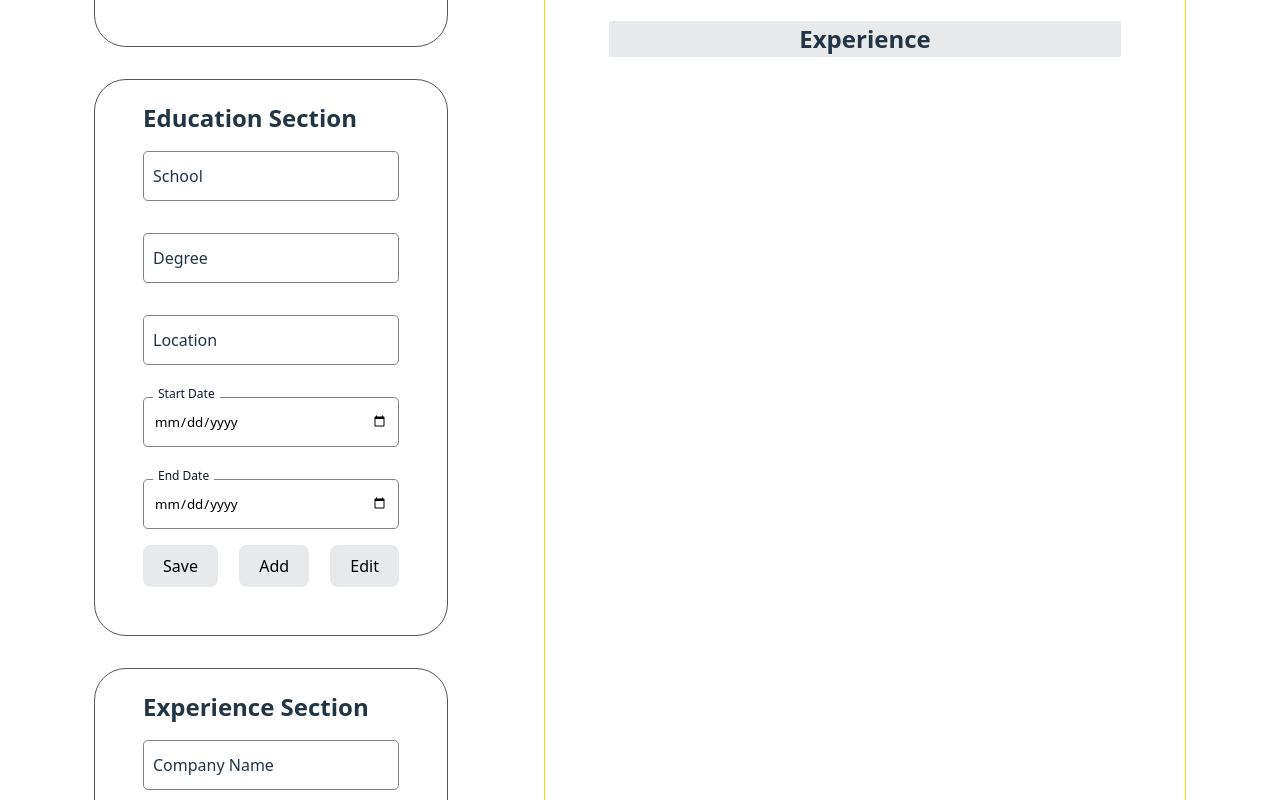
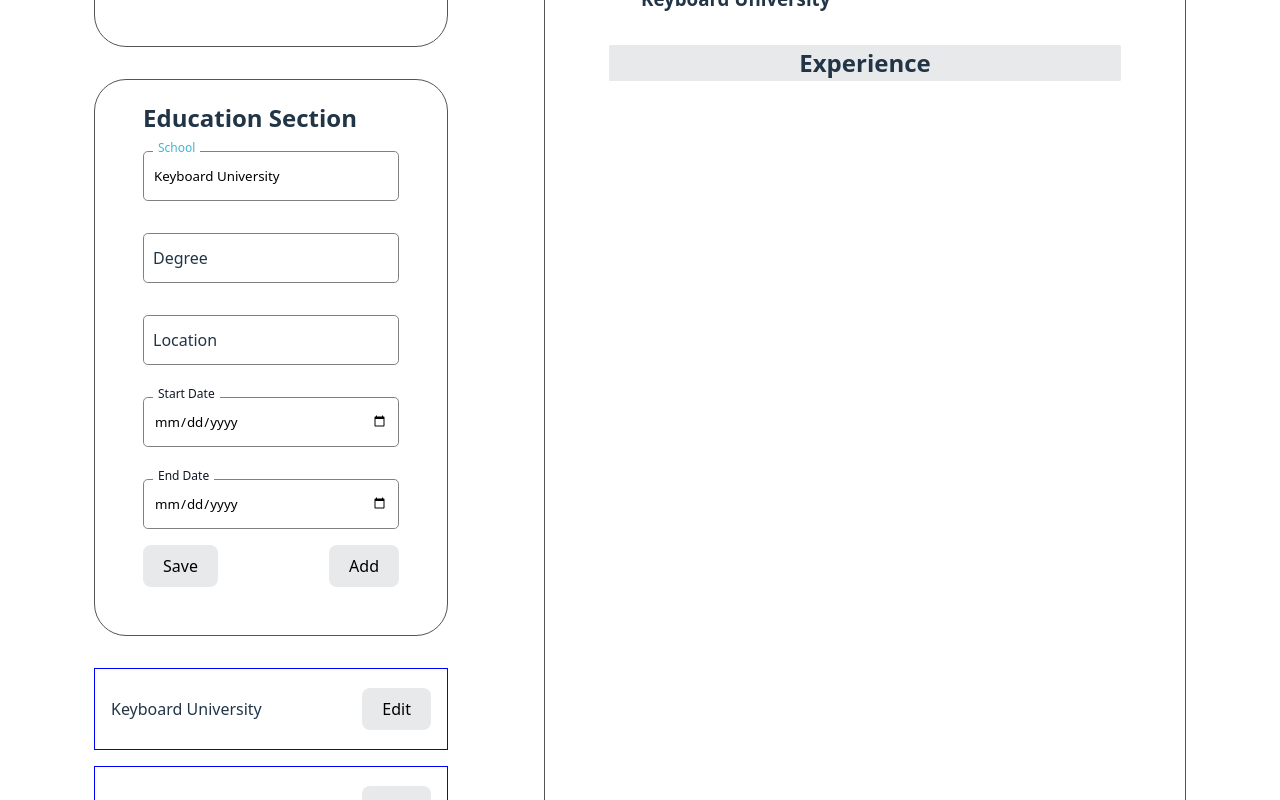
Before and after one commit to JoveFYL/odin_cv_application, a React (Vite) app: page / in a window 1280 px wide. Shown: the part 320-1120 px from the top of the page. Built offline with nearby package versions, Linux system fonts and the light colour scheme.

Commit message:
Allow users to edit education records

```diff
--- a/src/App.tsx
+++ b/src/App.tsx
@@ -29,95 +29,100 @@ function handleEdits<T extends { id: string }>(
     console.log(id, value);
 
     setState(prev => prev.map(item => {
-        // console.log(item.id, id);
-
-        // console.log(item.id === id ? item : "did not find")
-        console.log(item.id == id ? item[field] : "not found");
         return item.id == id ? { ...item, [field]: value } : item
     }));
 }
 
-function addEducation(
-    setState: React.Dispatch<React.SetStateAction<educationInfo[]>>,
-    count: number
+function handleSaveDraft<T extends { id: string }>(
+    e: React.MouseEvent<HTMLButtonElement, MouseEvent>,
+    setState: React.Dispatch<React.SetStateAction<T>>,
+    infos: T[],
+    draftId: string) {
+    e.preventDefault();
+    const draft = infos.find(info => info.id === draftId);
+    if (draft) {
+        setState(draft);
+    } else {
+        console.error("Could not find draft");
+    }
+    console.log(draft!.id);
+}
+
+function handleEditDraft(
+    e: React.MouseEvent<HTMLButtonElement, MouseEvent>,
+    setState: React.Dispatch<React.SetStateAction<string>>
 ) {
-    count++;
-    console.log(count);
+    const id = e.currentTarget.dataset.id;
+    if (id != null) {
+        setState(id);
+        console.log(id);
+    } else {
+        console.error("ID not found for editing draft.");
+    }
+}
 
-    setState(prev => [
-        ...prev,
-        {
+function createEmptyEducation(): educationInfo {
+    return {
         id: crypto.randomUUID(),
-            school: '',
+        school: 'Keyboard University',
         degree: '',
         location: '',
         startDate: '',
         endDate: ''
-        }
-    ])
+    };
 }
 
-function addExperience(
-    setState: React.Dispatch<React.SetStateAction<experienceInfo[]>>,
-    count: number
-) {
-    count++;
-
-    setState(prev => [
-        ...prev,
-        {
+function createEmptyExperience(): experienceInfo {
+    return {
         id: crypto.randomUUID(),
         companyName: '',
         position: '',
         startDate: '',
         endDate: '',
         jobDescription: ''
-        }
-    ])
+    };
 }
 
+function App() {
+    const emptyEducation: educationInfo = createEmptyEducation();
+    const trash: educationInfo = createEmptyEducation();
+    const emptyExperience: experienceInfo = createEmptyExperience();
 
-function App() {
     const [personalInfo, setPersonalInfo] = useState<personalInfo>({
-        fullname: '',
+        fullName: '',
         email: '',
-        phonenumber: ''
+        phoneNumber: ''
     });
 
-    const [experienceInfos, setExperienceInfos] = useState<experienceInfo[]>([{
-        id: crypto.randomUUID(),
-        companyName: '',
-        position: '',
-        startDate: '',
-        endDate: '',
-        jobDescription: ''
-    }]);
-
-    const [educationInfos, setEducationInfos] = useState<educationInfo[]>([{
-        id: crypto.randomUUID(),
-        school: '',
-        degree: '',
-        location: '',
-        startDate: '',
-        endDate: ''
-    }]);
-
-    let numOfExperienceSections: number = experienceInfos.length;
-    let numOfEducationSections: number = educationInfos.length;
+    const [experienceInfos, setExperienceInfos] = useState<experienceInfo[]>([{ ...emptyExperience }]);
+    const [educationInfos, setEducationInfos] = useState<educationInfo[]>([{ ...emptyEducation }, { ...trash }]);
+    const [educationDraftId, setEducationDraftId] = useState<string>(emptyEducation.id);
+    const [experienceDraftId, setExperienceDraftId] = useState<string>(emptyExperience.id);
+    const [savedEducation, setSavedEducation] = useState<educationInfo>({ ...emptyEducation });
+    const [savedExperience, setSavedExperience] = useState<experienceInfo>({ ...emptyExperience });
 
     return (
         <div className='app-container'>
             <div className="app-general-section-container">
                 <GeneralSection onChange={e => handleInputChange<personalInfo>(e, setPersonalInfo)} personalInfo={personalInfo}></GeneralSection>
                 <EducationSection
-                    onAdd={() => addEducation(setEducationInfos, numOfEducationSections)}
-                    onChange={e => handleEdits<educationInfo>(e, setEducationInfos, educationInfos[numOfEducationSections === 0 ? 0 : numOfEducationSections - 1].id)}
-                    educationInfo={educationInfos[numOfEducationSections === 0 ? 0 : numOfEducationSections - 1]}
+                    onChange={e => handleEdits<educationInfo>(e, setEducationInfos, educationDraftId)}
+                    educationInfo={educationInfos.find(info => info.id === educationDraftId) || educationInfos[0]}
+                    onSave={e => handleSaveDraft<educationInfo>(e, setSavedEducation, educationInfos, educationDraftId)}
                 ></EducationSection>
+                <div className='education-list-container'>
+                    {educationInfos.map(info => {
+                        return (
+                            <div key={info.id} className='education-list-item' data-id={info.id}>
+                                <p>{info.school}</p>
+                                <button type="button" className="general-section-edit-button" onClick={e => handleEditDraft(e, setEducationDraftId)} data-id={info.id}>Edit</button>
+                            </div>
+                        )
+                    })}
+                </div>
                 <ExperienceSection
-                    onAdd={() => addExperience(setExperienceInfos, numOfExperienceSections)}
-                    onChange={e => handleEdits<experienceInfo>(e, setExperienceInfos, experienceInfos[numOfExperienceSections === 0 ? 0 : numOfEducationSections - 1].id)}
-                    experienceInfo={experienceInfos[numOfExperienceSections === 0 ? 0 : numOfExperienceSections - 1]}
+                    onChange={e => handleEdits<experienceInfo>(e, setExperienceInfos, experienceDraftId)}
+                    experienceInfo={experienceInfos.find(info => info.id === experienceDraftId || experienceInfos[0].id)!}
                 ></ExperienceSection>
             </div>
             <Resume personalInfo={personalInfo} educationInfos={educationInfos} experienceInfos={experienceInfos}></Resume>
--- a/src/components/EducationSection.tsx
+++ b/src/components/EducationSection.tsx
@@ -8,7 +8,7 @@ type educationInfo = {
     endDate: string;
 }
 
-function EducationSection({ educationInfo, onChange, onAdd }: { onAdd: () => void, onChange?: (e: React.ChangeEvent<HTMLInputElement>) => void, educationInfo: educationInfo }) {
+function EducationSection({ educationInfo, onChange, onSave }: { onSave: (e: React.MouseEvent<HTMLButtonElement, MouseEvent>) => void, onChange: (e: React.ChangeEvent<HTMLInputElement>) => void, educationInfo: educationInfo }) {
     return (
         <form className="general-section" data-form='education'>
             <h2 className="general-section-h2">Education Section</h2>
@@ -20,11 +20,10 @@ function EducationSection({ educationInfo, onChange, onAdd }: { onAdd: () => voi
                 <Input label={'End Date'} field={'endDate'} inputType="date" value={educationInfo.endDate} onChange={onChange}></Input>
             </div>
             <div className="buttons-container">
-                <button type="submit" className="general-section-submit-button">Save</button>
-                <button type="button" className="general-section-add-button" onClick={onAdd}>Add</button>
-                <button type="button" className="general-section-edit-button" onClick={onAdd}>Edit</button>
+                <button type="submit" className="general-section-submit-button" onClick={onSave}>Save</button>
+                <button type="button" className="general-section-add-button">Add</button>
             </div>
-        </form>
+        </form >
     )
 }
 
--- a/src/components/ExperienceSection.tsx
+++ b/src/components/ExperienceSection.tsx
@@ -1,7 +1,7 @@
 import Input from "./Input";
 import { experienceInfo } from "../types";
 
-function ExperienceSection({ experienceInfo, onChange, onAdd }: { onAdd: () => void, onChange: (e: React.ChangeEvent<HTMLInputElement | HTMLTextAreaElement>) => void, experienceInfo: experienceInfo }) {
+function ExperienceSection({ experienceInfo, onChange, onSave }: { onSave?: (e: React.MouseEvent<HTMLButtonElement, MouseEvent>) => void, onChange: (e: React.ChangeEvent<HTMLInputElement | HTMLTextAreaElement>) => void, experienceInfo: experienceInfo }) {
     const textAreaId = crypto.randomUUID();
     return (
         <form className="general-section" data-form='experience'>
@@ -18,7 +18,7 @@ function ExperienceSection({ experienceInfo, onChange, onAdd }: { onAdd: () => v
             </div>
             <div className="buttons-container">
                 <button type="submit" className="general-section-submit-button">Save</button>
-                <button type="button" className="general-section-add-button" onClick={onAdd}>Add</button>
+                <button type="button" className="general-section-add-button" onClick={onSave}>Add</button>
             </div>
         </form>
     )
--- a/src/components/GeneralSection.tsx
+++ b/src/components/GeneralSection.tsx
@@ -6,9 +6,9 @@ function GeneralSection({ personalInfo, onChange }: { personalInfo: personalInfo
         <div className="general-section">
             <h2 className="general-section-h2">General Information</h2>
             <div className="general-section-inputs-container">
-                <Input label={'Full Name'} field={'fullName'} onChange={onChange} value={personalInfo.fullname}></Input>
+                <Input label={'Full Name'} field={'fullName'} onChange={onChange} value={personalInfo.fullName}></Input>
                 <Input label={'Email'} field={'email'} inputType="email" onChange={onChange} value={personalInfo.email} ></Input>
-                <Input label={'Phone Number'} field={'phoneNumber'} inputType="tel" onChange={onChange} value={personalInfo.phonenumber}></Input>
+                <Input label={'Phone Number'} field={'phoneNumber'} inputType="tel" onChange={onChange} value={personalInfo.phoneNumber}></Input>
             </div>
         </div>
     )
--- a/src/components/Resume.tsx
+++ b/src/components/Resume.tsx
@@ -7,10 +7,10 @@ function Resume({ personalInfo, educationInfos, experienceInfos }: { personalInf
     return (
         <div className='resume-container'>
             <div className='resume-header'>
-                <h1 className='resume-name'>{personalInfo.fullname}</h1>
+                <h1 className='resume-name'>{personalInfo.fullName}</h1>
                 <div className='resume-general-information'>
                     <p>{personalInfo.email}</p>
-                    <p>{personalInfo.phonenumber}</p>
+                    <p>{personalInfo.phoneNumber}</p>
                 </div>
             </div>
             <div className='resume-section-container' data-form='education'>
--- a/src/styles/styles.css
+++ b/src/styles/styles.css
@@ -25,11 +25,14 @@
 button {
     cursor: pointer;
     padding: 10px 20px;
-    margin-top: 1rem;
     border: none;
     border-radius: 0.5rem;
     background-color: rgba(132, 143, 149, 0.198);
     font-size: 1rem;
+}
+
+.general-section-submit-button, .general-section-add-button {
+    margin-top: 1rem;
 }
 
 .general-section-h2 {
@@ -132,7 +135,7 @@ button {
 /* Resume level */
 
 .resume-container {
-    border: gold 1px solid;
+    border: 1px solid rgb(87, 83, 83);
     width: 100%;
     min-width: 320px;
     width: 50vw;
@@ -189,10 +192,6 @@ button {
     width: 100%;
 }
 
-.resume-section-container + .resume-section-container {
-    margin-top: 2rem;
-}
-
 .education-content-school-degree {
     display: flex;
     flex-direction: column;
@@ -246,3 +245,21 @@ button {
     min-width: 40rem;
     width: 100%;
 }
+
+.education-list-container {
+    display: flex;
+    flex-direction: column;
+    gap: 1rem;
+    width: 100%;
+}
+
+.education-list-item {
+    display: flex;
+    justify-content: space-between;
+    align-items: center;
+    height: 5rem;
+    width: 100%;
+    max-width: 20rem;
+    border: blue 1px solid;
+    padding: 0 1rem;
+}
--- a/src/types.ts
+++ b/src/types.ts
@@ -1,7 +1,7 @@
 export interface personalInfo {
-    fullname: string;
+    fullName: string;
     email: string;
-    phonenumber: string;
+    phoneNumber: string;
 }
 
 export interface educationInfo {
```
Lines whose indentation alone changed are shown as unchanged.
